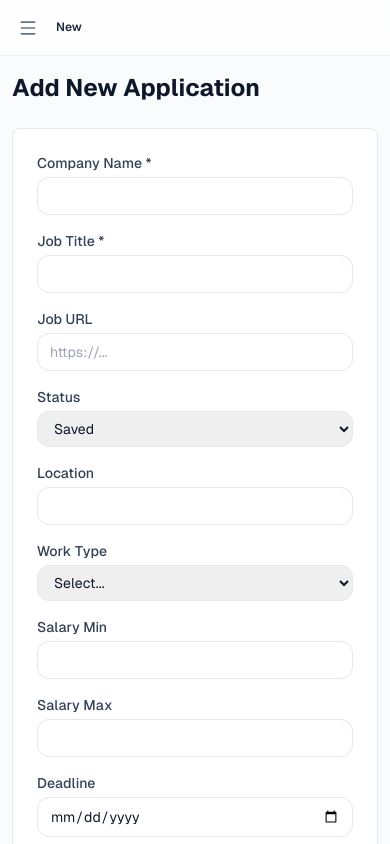
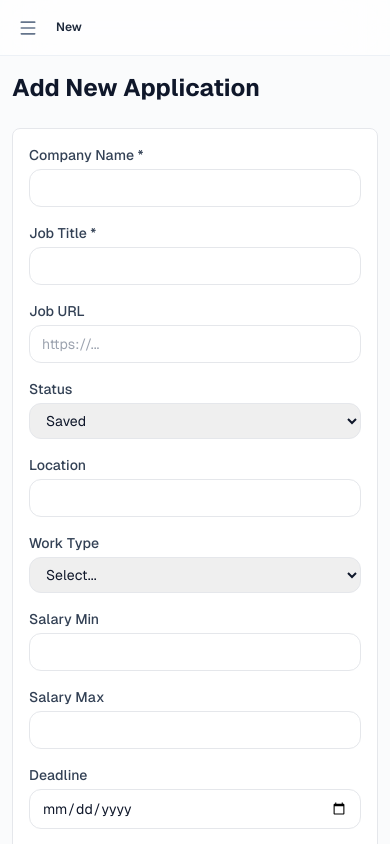
Before and after one commit to faizvk/job-pilot, a Next.js app: page /applications/new in a window 390 px wide. Built offline with nearby package versions, Linux system fonts and the light colour scheme.

Commit message:
auto: update src/components/applications/application-form.tsx (1 file changed, 1 insertion(+), 1 deletion(-))

```diff
--- a/src/components/applications/application-form.tsx
+++ b/src/components/applications/application-form.tsx
@@ -38,7 +38,7 @@ export function ApplicationForm({ onSubmit, defaultValues }: ApplicationFormProp
   const update = (field: string, value: string) => setForm((prev) => ({ ...prev, [field]: value }));
 
   return (
-    <form onSubmit={handleSubmit} className="bg-white border rounded-lg p-6 space-y-4">
+    <form onSubmit={handleSubmit} className="bg-white border rounded-lg p-4 sm:p-6 space-y-4">
       <div className="grid grid-cols-1 md:grid-cols-2 gap-4">
         <div>
           <label className="block text-sm font-medium text-slate-700 mb-1">Company Name *</label>
```
